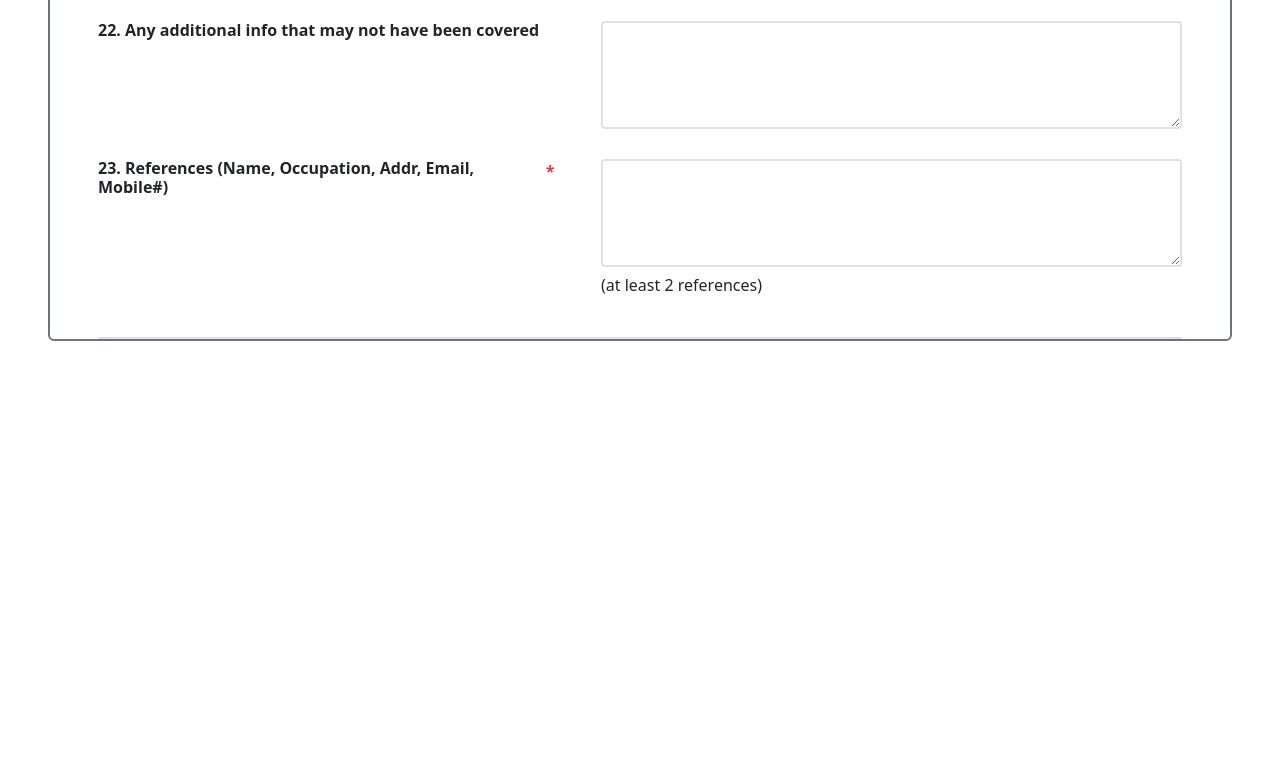
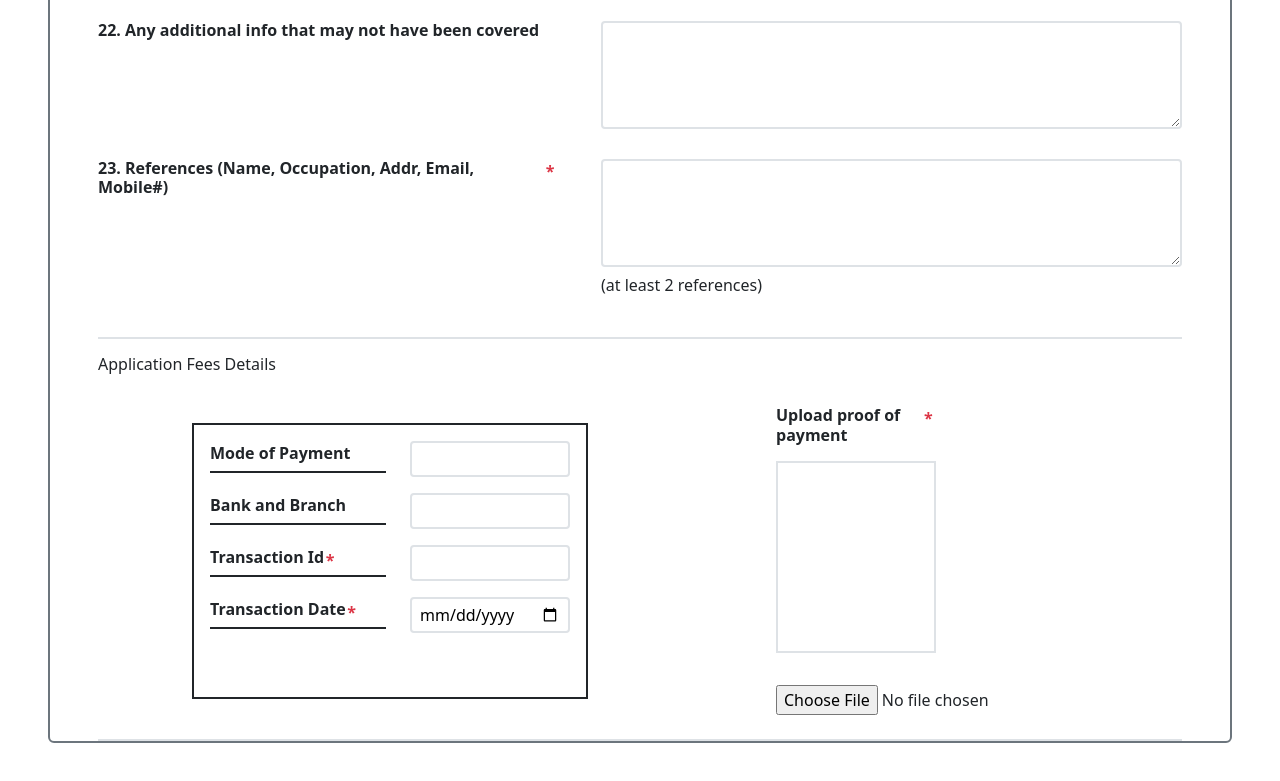
Before and after one commit to anshulghogre4/basic-form-ui-bootstrap, a website: page index.html in a window 1280 px wide. Shown: the part 3097-3878 px from the top of the page. Before the commit the page ends 3486 px from the top, so only its background shows below. Drawn offline with Linux system fonts and the light colour scheme.

Commit message:
Added Application Fee Details

```diff
--- a/index.html
+++ b/index.html
@@ -741,6 +741,106 @@
 
 
         </section>
+        <!-- Section 7 Other details end -->
+
+        <!-- Section 8 Application fee details -->
+        <section class="section8 d-flex flex-column justify-content-start mt-3 mx-5 border-bottom pb-4 gap-4">
+
+            <h6>Application Fees Details</h6>
+            <!-- payment/upload proof -->
+            <div class="d-flex flex-row justify-content-around align-items-center">
+                    <!-- Left side -->
+                <div class=" d-flex flex-column justify-content-center align-items-center border border-2 border-dark gap-3 p-3">
+
+                        <!-- Mode of Payment -->
+                        <div class="d-flex flex-row justify-content-between align-items-center gap-4">
+
+                            <div>
+                                <div class="d-flex flex-row border-bottom border-2 border-dark" style="width: 11rem;" ><h6 class="fw-bold">Mode of Payment</h6></div>
+                            </div>
+
+                            <div>
+                                <input type="text" class="border border-2 rounded-1  p-1 " style="width: 10rem;" >
+                            </div>
+
+
+                        </div>
+
+                        <!-- Bank and Branch -->
+                        <div class="d-flex flex-row justify-content-between align-items-center gap-4">
+
+                            <div>
+                                <div class="d-flex flex-row border-bottom border-2 border-dark" style="width: 11rem;" ><h6 class="fw-bold">Bank and Branch
+                                </h6></div>
+                            </div>
+
+                            <div>
+                                <input type="text" class="border border-2 rounded-1  p-1 " style="width: 10rem;" >
+                            </div>
+
+
+                        </div>
+                        <!-- Transaction Id -->
+                        <div class="d-flex flex-row justify-content-between align-items-center gap-4">
+
+                            <div>
+                                <div class="d-flex flex-row border-bottom border-2 border-dark" style="width: 11rem;" ><h6 class="fw-bold">Transaction Id
+                                </h6><span class="astrix text-danger fw-bold" style="position: relative;right:-0.1rem;">*</span></div>
+                            </div>
+
+                            <div>
+                                <input type="text" class="border border-2 rounded-1  p-1 " style="width: 10rem;" >
+                            </div>
+
+
+                        </div>
+
+
+                        <!-- Transaction Date -->
+                        <div class="d-flex flex-row justify-content-between align-items-center pb-5 gap-4">
+
+                            <div>
+                                <div class="d-flex flex-row border-bottom border-2 border-dark" style="width: 11rem;" ><h6 class="fw-bold">Transaction Date
+                                </h6><span class="astrix text-danger fw-bold" style="position: relative;right:-0.1rem;">*</span></div>
+                            </div>
+
+                            <div>
+                                <input type="date" class="border border-2 rounded-1  p-1 px-2 " style="width: 10rem;" >
+                            </div>
+
+                    </div>
+
+
+
+                </div>
+
+
+                <!-- Right Side -->
+
+                <div class="photo d-flex flex-column justify-content-start align-items-start gap-2">
+                    <div>
+                        <div class="d-flex gap-1 "><h6 class="fw-bold" style="width: 10rem;">Upload proof of payment</h6><span class="astrix text-danger fw-bold" style="position: relative;right:1rem;">*</span></div>
+                    </div>
+                    <div class="pictureHolder border border-2 mb-4" style="height: 12rem;width: 10rem;">
+
+                    </div>
+                    <div>
+                        <input type="file">
+                    </div>
+                </div>
+
+
+
+
+            </div>
+
+
+        </section>
+
+        <!-- Section 8 Application fee details end-->
+
+
+
 
 
 
```
